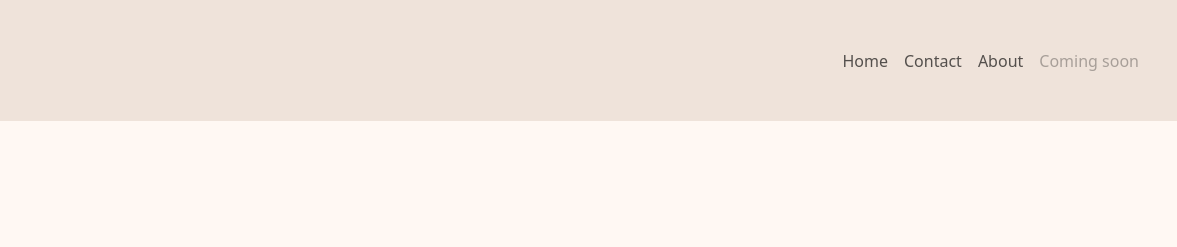
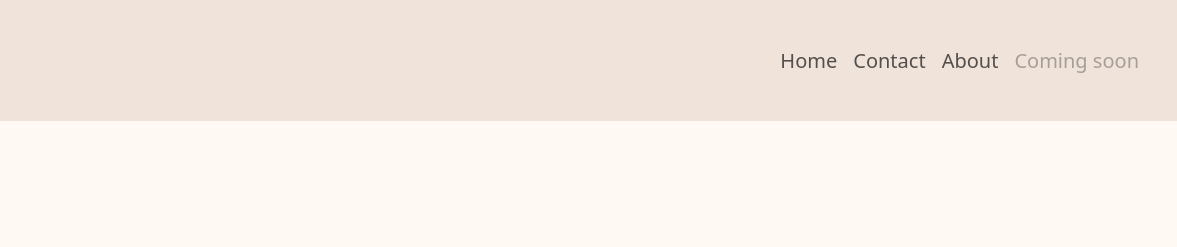
Before and after one commit to Dujma7/Personal-Website, a website: page index.html in a window 1280 px wide. Shown: the top 247 px of the page, 103-1280 px from the left. Drawn offline with nearby package versions, Linux system fonts and the light colour scheme; a web font is replaced by a local one.

Commit message:
adjusted navbar font size

```diff
--- a/index.html
+++ b/index.html
@@ -29,16 +29,16 @@
         <div class="collapse navbar-collapse" id="navbarTogglerDemo02">
           <ul class="navbar-nav ms-auto">
             <li class="navbar-item">
-              <a class="link nav-link" href="index.html">Home</a>
+              <a class="link nav-link" style="font-size: 20px;" href="index.html">Home</a>
             </li>
             <li class="navbar-item">
-              <a class="link nav-link" href="#">Contact</a>
+              <a class="link nav-link" style="font-size: 20px;" href="#">Contact</a>
             </li>
             <li class="navbar-item">
-              <a class="link nav-link" href="#">About</a>
+              <a class="link nav-link" style="font-size: 20px;" href="#">About</a>
             </li>
             <li class="navbar-item">
-              <a class="link nav-link disabled" href="#">Coming soon</a>
+              <a class="link nav-link disabled" style="font-size: 20px;" href="#">Coming soon</a>
             </li>
           </ul>
       </div>
```
